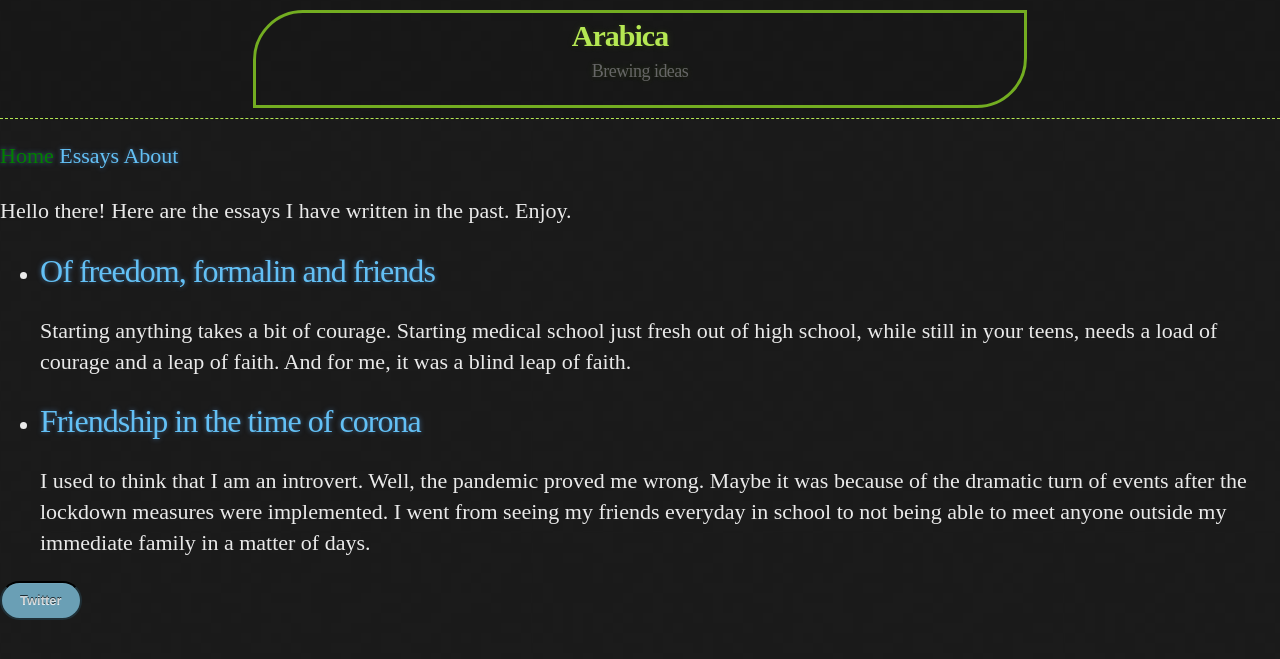
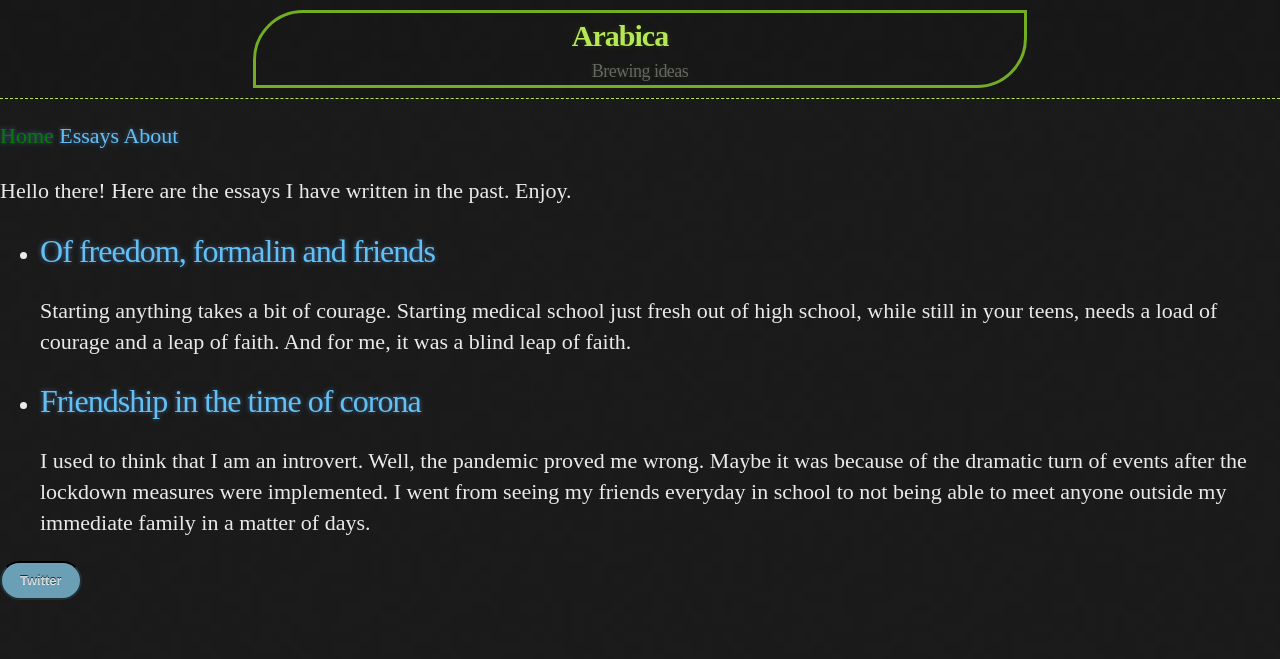
Before and after one commit to habasweiny/habasweiny.github.io, a Jekyll site: the page built from index.html, in a window 1280 px wide. Shown: the top 659 px of the page. Built offline with Jekyll 4.4.1, drawn with Linux system fonts in a browser that asks for light colours.

Commit message:
Update main.scss

```diff
--- a/_sass/main.scss
+++ b/_sass/main.scss
@@ -47,7 +47,7 @@
 }
 
 h1, h2, h3, h4, h5, h6 {
-  margin: 0 0 20px;
+  margin: 0 0;
 }
 
 li {
```
